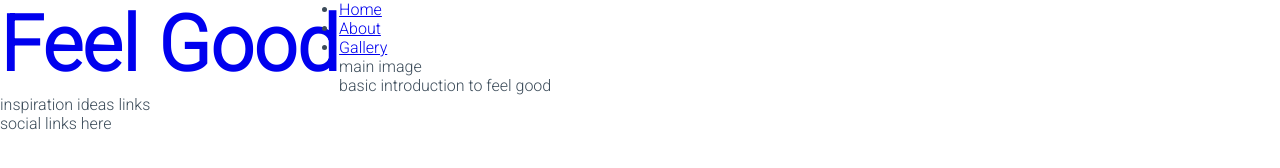
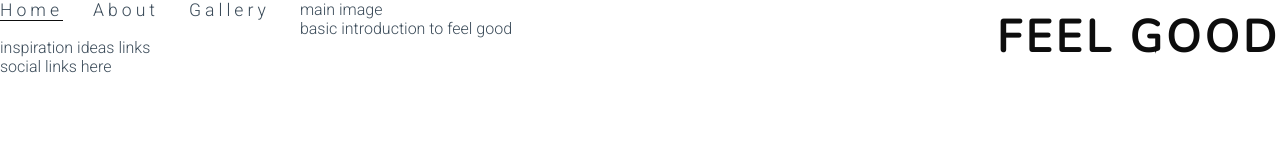
Before and after one commit to JoeYip13/Project-1, a plain HTML site: page index.html in a window 1280 px wide. Drawn offline with nearby package versions, Linux system fonts and the light colour scheme.

Commit message:
Add style for navigation

```diff
--- a/assets/css/style.css
+++ b/assets/css/style.css
@@ -17,7 +17,7 @@ body {
 
 /* headings and logos */
 
-h2 {
+h1, h2 {
     font-family: Nunito, sans-serif;
     text-transform: uppercase;
     letter-spacing: 4px;
@@ -25,6 +25,36 @@ h2 {
 }
 
 #logo {
+    float: inline-end;
+    font-size: 280%;
+}
+
+/* navigation links */
+
+#menu {
+    font-size: 110%;
+    letter-spacing: 4px;
+}
+
+menu, #logo {
+    line-height: 75px;
+}
+
+#menu li {
     float: left;
-    font-size: 480%;
+    list-style: none;
+    margin-right: 30px;
 }
+
+#menu a {
+    text-decoration: none;
+    color: inherit;
+}
+
+#menu a:hover {
+    border-bottom: 1px solid #0d0d0d;
+}
+
+.active {
+    border-bottom: 1px solid #0d0d0d;
+}
--- a/index.html
+++ b/index.html
@@ -18,9 +18,9 @@
             <h1 id="logo">Feel Good</h1>
         </a>
         <nav>
-            <ul>
+            <ul id="menu">
                 <li>
-                    <a href="index.html">Home</a>
+                    <a href="index.html" class="active">Home</a>
                 </li>
                 <li>
                     <a href="#">About</a>
```
